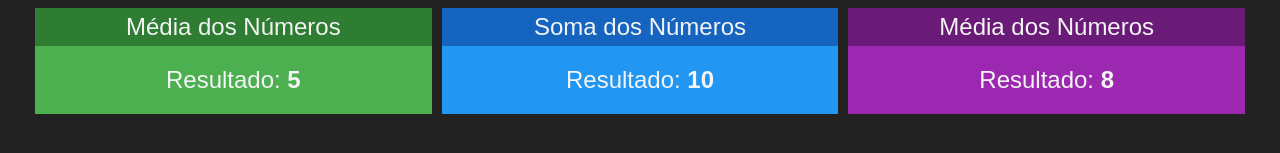
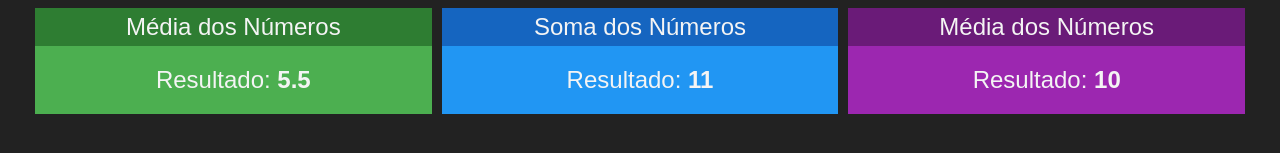
Before and after one commit to Henrique1204/Redux-Simples, a React (Create React App) app: page / in a window 1280 px wide. Shown: the part 273-426 px from the top of the page. Built offline with nearby package versions, Linux system fonts and the light colour scheme.

Commit message:
Conectar componentes ao Redux

```diff
--- a/src/Componentes/Media.jsx
+++ b/src/Componentes/Media.jsx
@@ -1,13 +1,17 @@
 import React from "react";
 // Importando componentes da interface.
 import Card from "./Card/Card.jsx";
+// Importando utilitários do Redux.
+import { connect } from "react-redux";
 
-const Media = () => {
+const Media = ({ min, max }) => {
     return (
         <Card title="Média dos Números" color="green" >
-            <p>Resultado: <strong>5</strong></p>
+            <p>Resultado: <strong>{(min + max) / 2}</strong></p>
         </Card>
     );
 };
 
-export default Media;
+const mapStateToProps = ({ numeros }) => ({ min: numeros.min, max: numeros.max });
+
+export default connect(mapStateToProps)(Media);
--- a/src/Componentes/Soma.jsx
+++ b/src/Componentes/Soma.jsx
@@ -1,13 +1,17 @@
 import React from "react";
 // Importando componentes da interface.
 import Card from "./Card/Card.jsx";
+// Importando utilitários do Redux.
+import { connect } from "react-redux";
 
-const Soma = () => {
+const Soma = ({ min, max }) => {
     return (
         <Card title="Soma dos Números" color="blue" >
-            <p>Resultado: <strong>10</strong></p>
+            <p>Resultado: <strong>{ min + max }</strong></p>
         </Card>
     );
 };
 
-export default Soma;
+const mapStateToProps = ({ numeros }) => ({min: numeros.min, max: numeros.max});
+
+export default connect(mapStateToProps)(Soma);
--- a/src/Componentes/Sorteio.jsx
+++ b/src/Componentes/Sorteio.jsx
@@ -1,13 +1,17 @@
 import React from "react";
 // Importando componentes da interface.
 import Card from "./Card/Card.jsx";
+// Importando utilitários do Redux.
+import { connect } from "react-redux";
 
-const Sorteio = () => {
+const Sorteio = ({ min, max }) => {
     return (
         <Card title="Média dos Números" color="purple" >
-            <p>Resultado: <strong>8</strong></p>
+            <p>Resultado: <strong>{ Math.round(Math.random() * (max - min) + min) }</strong></p>
         </Card>
     );
 };
 
-export default Sorteio;
+const mapStateToProps = ({ numeros }) => ({ min: numeros.min, max: numeros.max });
+
+export default connect(mapStateToProps)(Sorteio);
--- a/src/store/storeConfig.js
+++ b/src/store/storeConfig.js
@@ -1,7 +1,7 @@
 import { createStore, combineReducers } from "redux";
 
 const reducer = combineReducers({
-    mumeros: (state, action) => ({ min: 1, max: 10 }),
+    numeros: (state, action) => ({ min: 1, max: 10 }),
     nomes: (state, action) => ["Paulo", "Henrique", "Silva"]
 });
 
```
